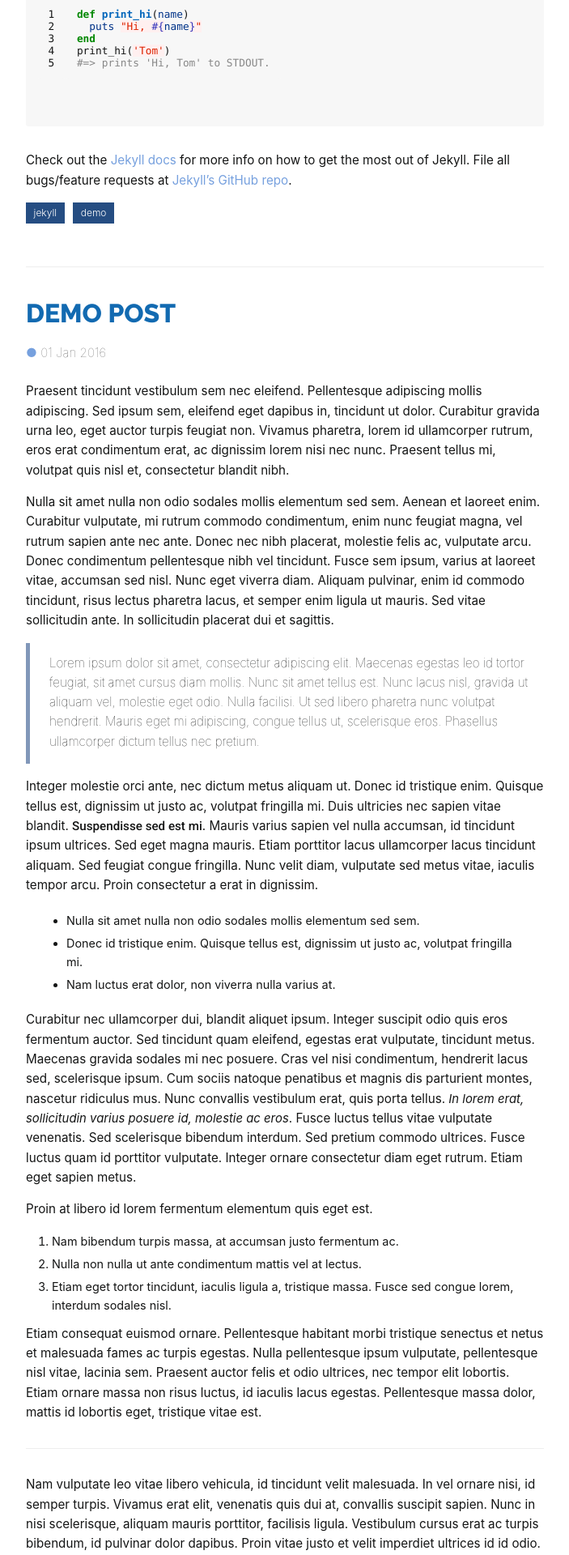
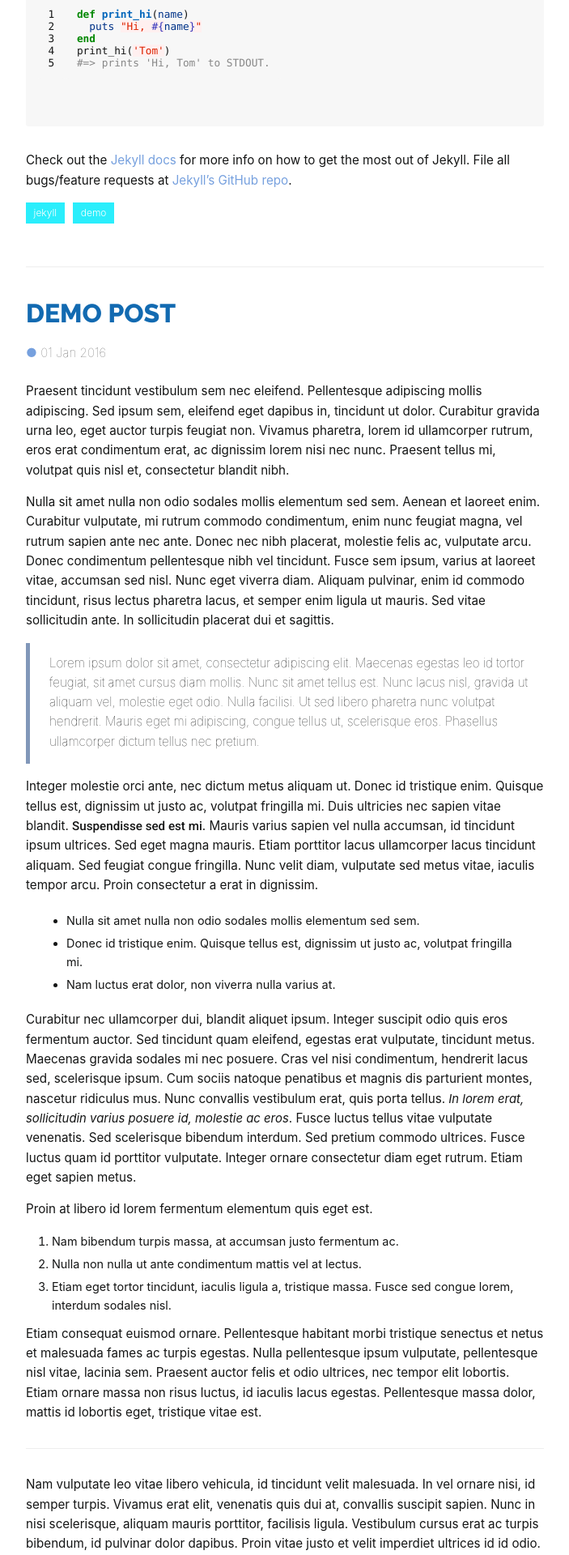
Before and after one commit to ntvthuyen/ntvthuyen.github.io_old, a Jekyll site: the page built from index.html, in a window 1280 px wide. Shown: the part 504-2424 px from the top of the page at 81% size, without its empty margins (288-991 px from the left). Built offline with Jekyll 4.4.1, drawn with Linux system fonts in a browser that asks for light colours; some web fonts are replaced; the list of posts is cut into pages by our own code.

Commit message:
Update main.css

```diff
--- a/css/main.css
+++ b/css/main.css
@@ -148,10 +148,10 @@ article {
     color: #ffffff;
 }
 .label-default {
-    background-color: #254d82
+    background-color: #2aeefc
 }
 .label-default:hover {
-    background-color: #75a0de
+    background-color: #74ded8
 }
 .label-default a:hover {
     color: #ffffff !important
```
